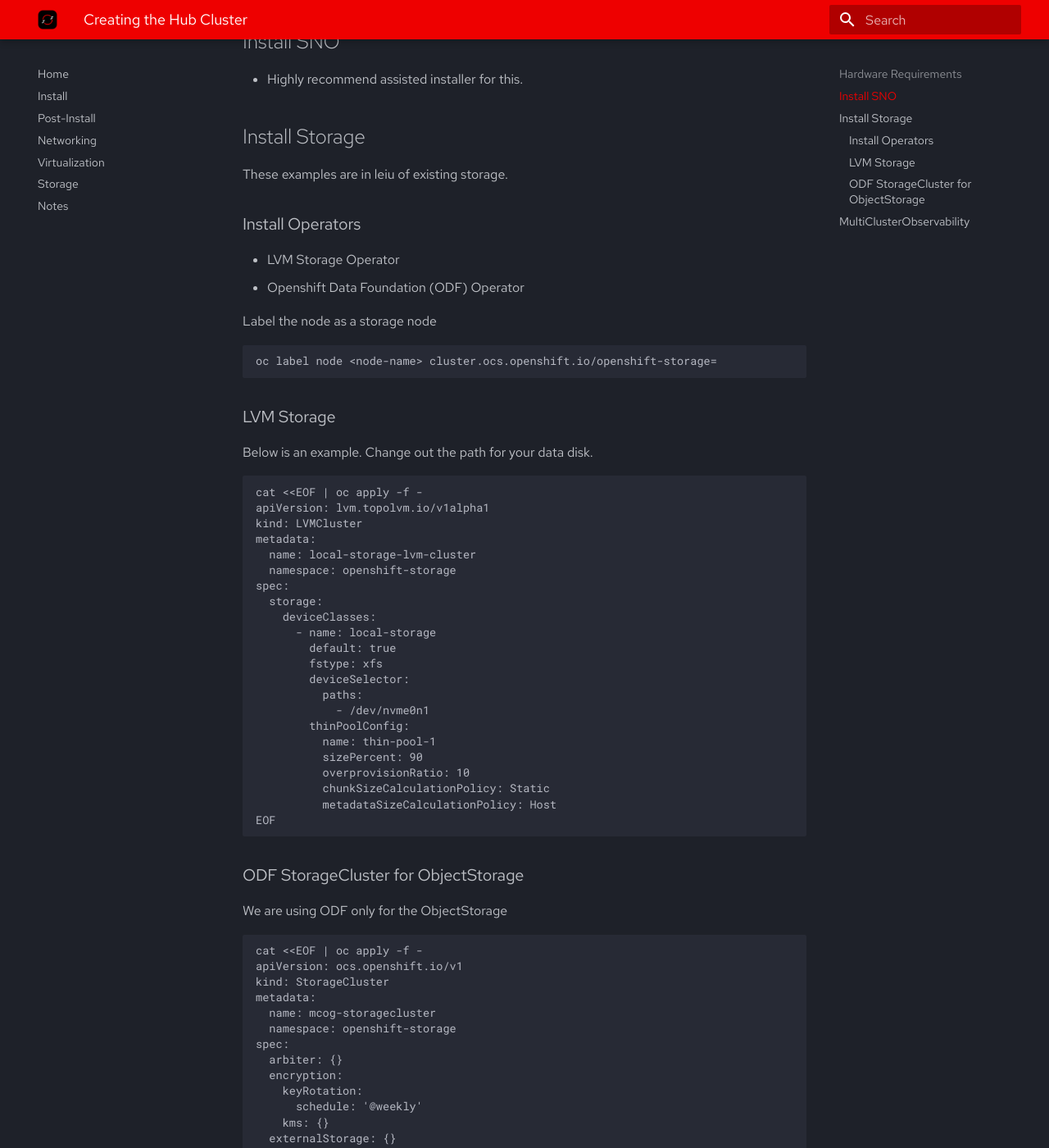
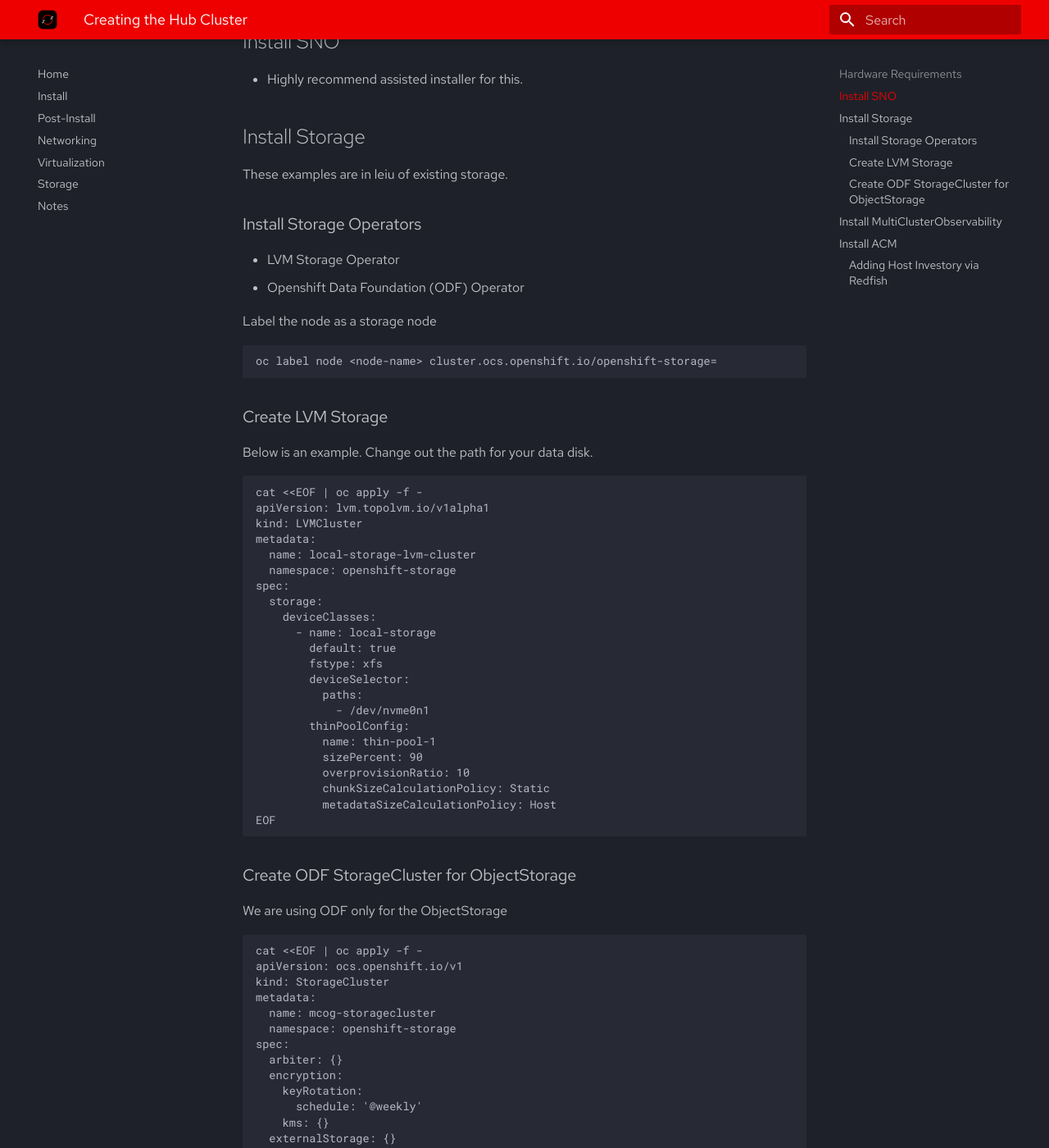
Before and after one commit to openshift-tigerteam/openshift-examples, an MkDocs documentation site: the page built from docs/hub/hub.md, in a window 1280 px wide and 1400 px high, scrolled down 297 px. Shown: the whole window at 82% size. Built offline with MkDocs 1.6.1 and Material for MkDocs 9.7.7, drawn with Linux system fonts in a browser that asks for light colours; some of the changed text lies outside the part shown.

Commit message:
updated headings

````diff
--- a/docs/hub/hub.md
+++ b/docs/hub/hub.md
@@ -11,7 +11,7 @@
 
 These examples are in leiu of existing storage.
 
-### Install Operators
+### Install Storage Operators
 * LVM Storage Operator
 * Openshift Data Foundation (ODF) Operator
 
@@ -20,7 +20,7 @@
 oc label node <node-name> cluster.ocs.openshift.io/openshift-storage=
 ```
 
-### LVM Storage
+### Create LVM Storage
 
 Below is an example. Change out the path for your data disk.
 ```shell
@@ -48,7 +48,7 @@
 EOF
 ```
 
-### ODF StorageCluster for ObjectStorage
+### Create ODF StorageCluster for ObjectStorage
 
 We are using ODF only for the ObjectStorage
 ```shell
@@ -83,7 +83,7 @@
 EOF
 ```
 
-## MultiClusterObservability
+## Install MultiClusterObservability
 
 * Storage is installed (above)
 
@@ -158,10 +158,10 @@
     storeStorageSize: 10Gi
 ```
 
-# Install ACM
+## Install ACM
 * Install Advanced Cluster Management Operator
 
-## Adding Host Investory via Redfish
+### Adding Host Investory via Redfish
 
 * Advanced Cluster Management for Kubernetes is installed
 * Bare Metal Operator is installed
````
